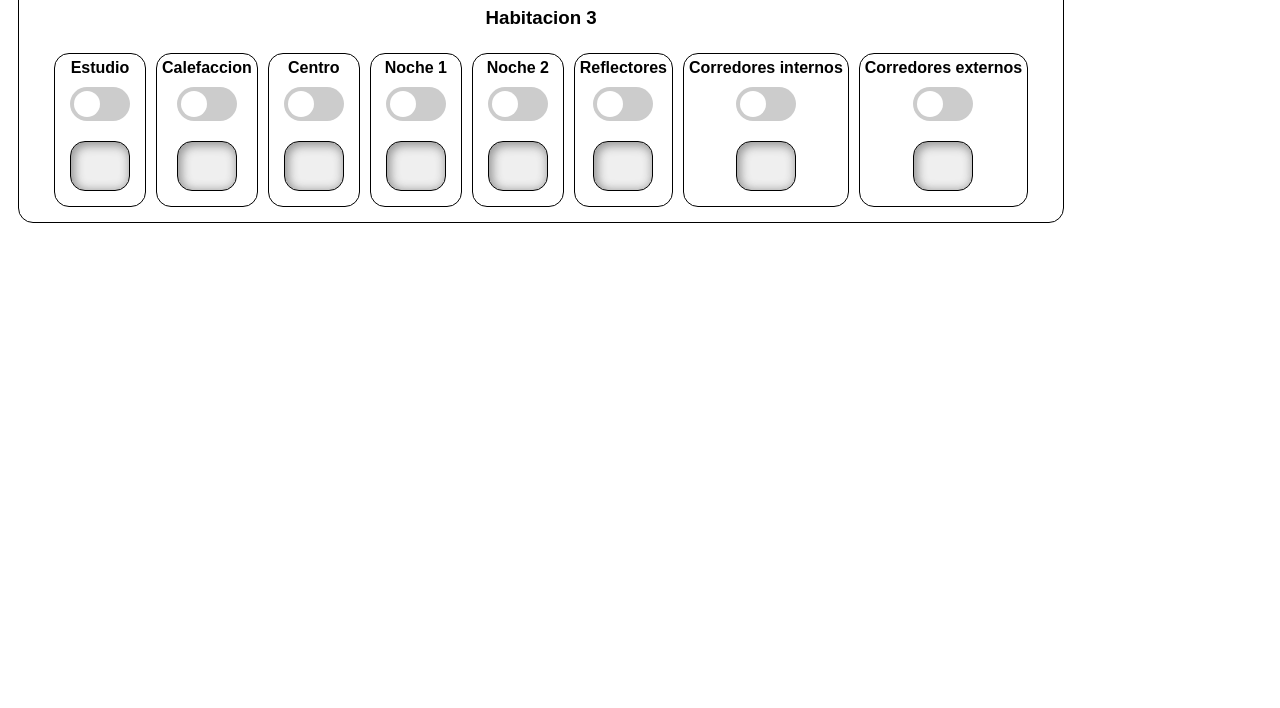
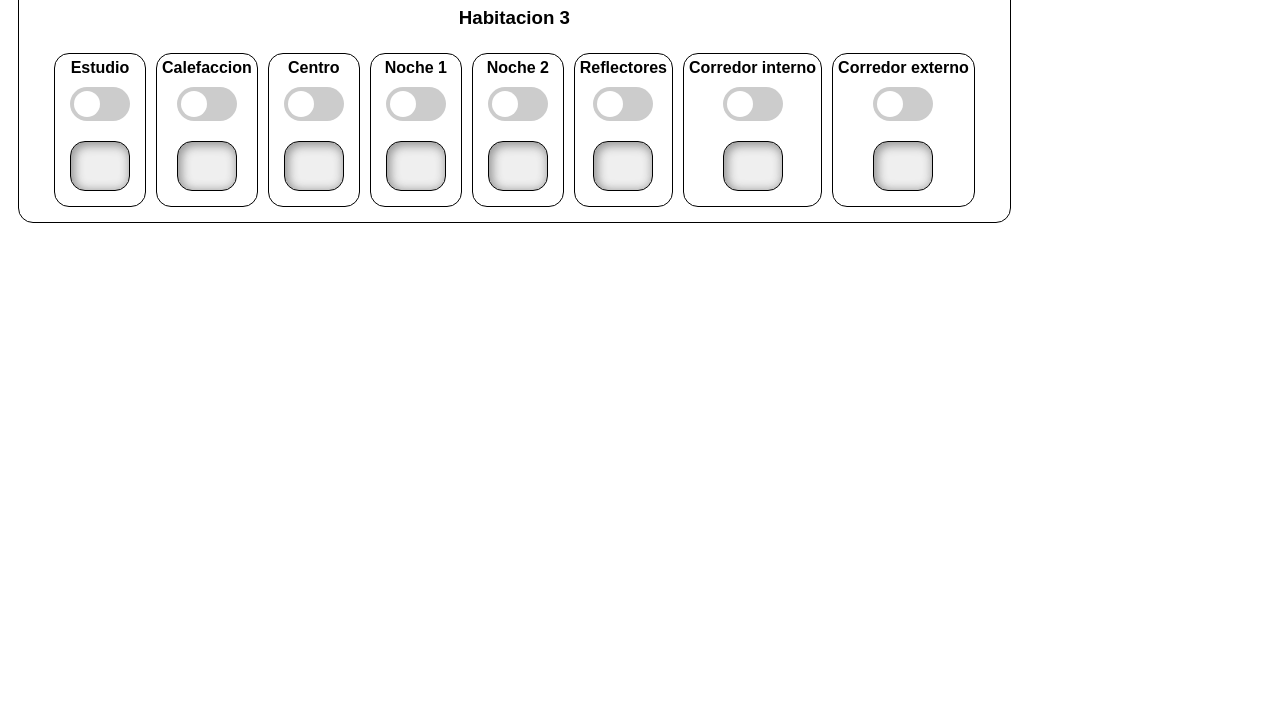
Before and after one commit to Alejandros10/Alice_home_controller, a website: page public/hab3.html in a window 1280 px wide. Shown: the part 92-800 px from the top of the page. Drawn offline with nearby package versions, Linux system fonts and the light colour scheme; no server answers.

Commit message:
ALICE - Cambia nombre de botones

```diff
--- a/public/hab3.html
+++ b/public/hab3.html
@@ -89,7 +89,7 @@
             </div>
 
             <div class="GpioContainer">
-                <strong>Corredores internos</strong>
+                <strong>Corredor interno</strong>
                 <br />
                 <label class="switch">
             <input type="checkbox" id="GPIO24" disabled />
@@ -101,7 +101,7 @@
             </div>
 
             <div class="GpioContainer">
-                <strong>Corredores externos </strong>
+                <strong>Corredor externo </strong>
                 <br />
                 <label class="switch">
             <input type="checkbox" id="GPIO13" disabled />
```
